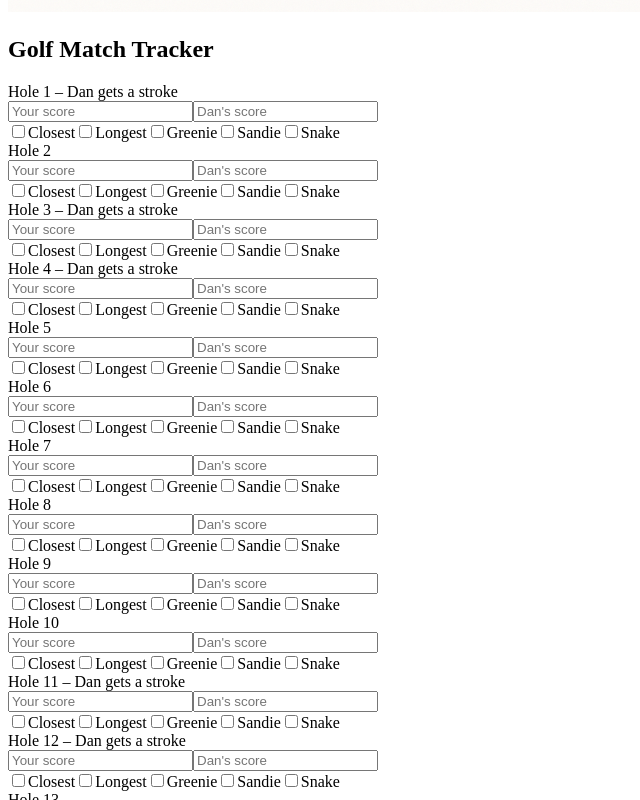
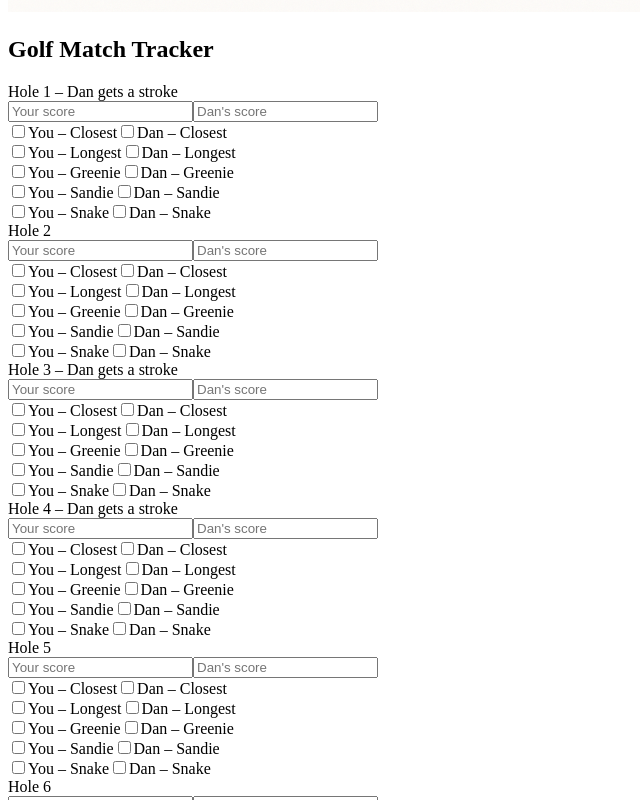
Before and after one commit to northivy/golf-match-vercel, a React (Vite) app: page / in a window 1280 px wide. Shown: the part 1020-1820 px from the top of the page, without its empty margins (0-640 px from the left). Built offline with nearby package versions, Linux system fonts and the light colour scheme.

Commit message:
Ensure side bets track by player

```diff
--- a/src/App.jsx
+++ b/src/App.jsx
@@ -67,17 +67,14 @@ export default function App() {
   return (
     <div className="p-4 max-w-md mx-auto text-sm font-sans">
       <img src={logo} alt="Mr. Data Cup logo" className="w-3/4 mx-auto mb-4" />
-      <h2 className="text-lg font-bold mb-4 text-center">Golf Match Tracker</h2>
-      <div className="flex flex-col gap-4">
+      <h2 className="text-lg font-bold mb-6 text-center">Golf Match Tracker</h2>
+      <div className="flex flex-col gap-6">
         {holes.map((hole) => (
-          <div key={hole} className="border p-3 rounded shadow">
+          <div key={hole} className="border p-4 rounded shadow">
             <div className="font-semibold mb-2">
-              Hole {hole}{" "}
-              {danGetsStrokes.includes(hole) && (
-                <span className="text-green-600">– Dan gets a stroke</span>
-              )}
+              Hole {hole} {danGetsStrokes.includes(hole) && <span className="text-green-600">– Dan gets a stroke</span>}
             </div>
-            <div className="flex gap-2 mb-2">
+            <div className="flex gap-2 mb-3">
               <input
                 type="number"
                 placeholder="Your score"
@@ -91,21 +88,30 @@ export default function App() {
                 onChange={(e) => updateScore(hole, "dan", e.target.value)}
               />
             </div>
-            <div className="grid grid-cols-2 gap-1 text-xs text-gray-700">
-              {["closest", "longest", "greenie", "sandie", "snake"].map((type) => (
-                <label key={type} className="flex items-center gap-1">
-                  <input
-                    type="checkbox"
-                    onChange={(e) => e.target.checked && addSidePoint(hole, "you", type)}
-                  />
-                  {type.charAt(0).toUpperCase() + type.slice(1)}
-                </label>
+            <div className="grid grid-cols-2 gap-2 text-xs text-gray-700">
+              {['closest', 'longest', 'greenie', 'sandie', 'snake'].map((type) => (
+                <div key={type} className="flex flex-col">
+                  <label className="flex items-center gap-1">
+                    <input
+                      type="checkbox"
+                      onChange={(e) => e.target.checked && addSidePoint(hole, 'you', type)}
+                    />
+                    You – {type.charAt(0).toUpperCase() + type.slice(1)}
+                  </label>
+                  <label className="flex items-center gap-1">
+                    <input
+                      type="checkbox"
+                      onChange={(e) => e.target.checked && addSidePoint(hole, 'dan', type)}
+                    />
+                    Dan – {type.charAt(0).toUpperCase() + type.slice(1)}
+                  </label>
+                </div>
               ))}
             </div>
           </div>
         ))}
       </div>
-      <div className="mt-6 text-base font-bold text-center">
+      <div className="mt-10 text-base font-bold text-center">
         Total Points — You: {points.you} | Dan: {points.dan} | ${5 * Math.abs(points.you - points.dan)}
       </div>
     </div>
```
